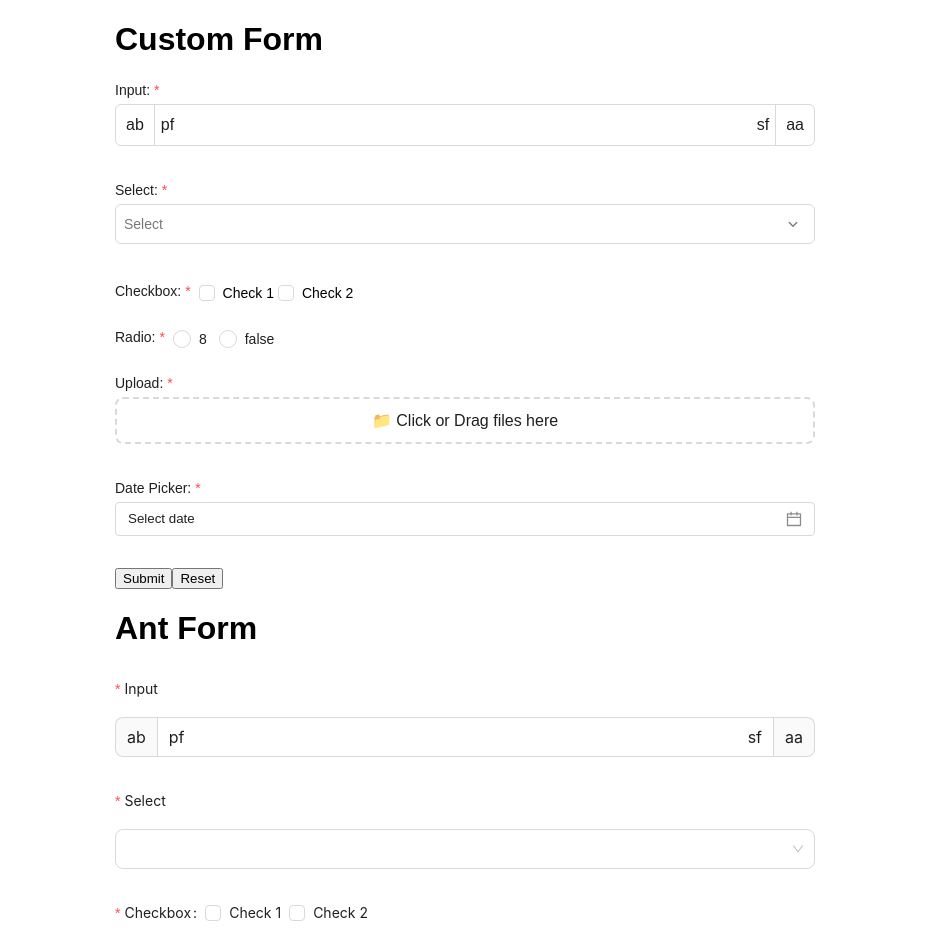
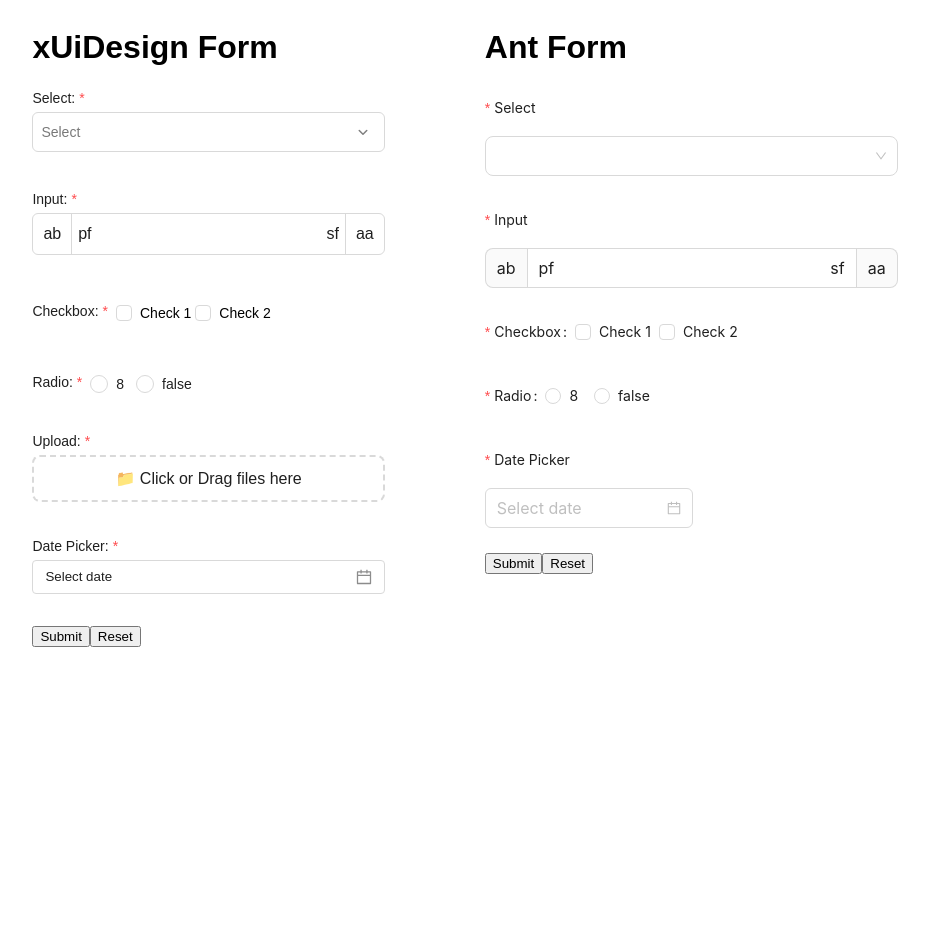
Before and after one commit to gabboyajyan/xUIDesign, a Next.js app: page / in a window 1280 px wide. Shown: the top 952 px of the page, without its empty margins (175-1104 px from the left). After the commit the page ends 800 px from the top, so only its background shows below. Built offline with nearby package versions, Linux system fonts and the light colour scheme.

Commit message:
Fixed error message radio & checkbox.

```diff
--- a/src/app/page.tsx
+++ b/src/app/page.tsx
@@ -24,29 +24,15 @@ export default function Home() {
     const [antForm] = AntForm.useForm();
 
     return (
-        <div style={{ width: 700, margin: "0 auto" }}>
-            <h1>Custom Form</h1>
+        <div style={{ gap: 100, margin: "0 auto", display: 'flex', justifyContent: 'center' }}>
+            <div>
+                <h1>xUiDesign Form</h1>
                 <Form
                     form={form}
                     size="large"
                     layout="vertical"
                     onFinish={(e) => console.log(e)}
                 >
-                <Form.Item
-                    normalize={(value: string) => value.trimLeft().replace(/\s{2,}/, ' ')}
-                    name="input"
-                    label="Input"
-                    rules={[{ required: true }]}
-                >
-                    <Input
-                        allowClear
-                        suffix={<>sf</>}
-                        prefix={<>pf</>}
-                        addonAfter={<>aa</>}
-                        addonBefore={<>ab</>}
-                    />
-                </Form.Item>
-
                     <Form.Item
                         name="select"
                         label="Select"
@@ -62,6 +48,21 @@ export default function Home() {
                                 { value: "4", label: "four" },
                                 { value: "5", label: "five" }
                             ]} />
+                    </Form.Item>
+
+                    <Form.Item
+                        normalize={(value: string) => value.trimLeft().replace(/\s{2,}/, ' ')}
+                        name="input"
+                        label="Input"
+                        rules={[{ required: true }]}
+                    >
+                        <Input
+                            allowClear
+                            suffix={<>sf</>}
+                            prefix={<>pf</>}
+                            addonAfter={<>aa</>}
+                            addonBefore={<>ab</>}
+                        />
                     </Form.Item>
 
                     <Form.Item
@@ -103,7 +104,9 @@ export default function Home() {
                     <button>Submit</button>
                     <button type="button" onClick={() => form.resetFields()}>Reset</button>
                 </Form>
+            </div>
 
+            <div>
                 <h1>Ant Form</h1>
                 <AntForm
                     form={antForm}
@@ -111,6 +114,24 @@ export default function Home() {
                     layout="vertical"
                     onFinish={(e) => console.log(e)}
                 >
+                    <AntForm.Item
+                        name="select"
+                        label="Select"
+                        rules={[{ required: true }]}
+                    >
+                        <AntSelect
+                            allowClear
+                            showSearch
+                            placement="topRight"
+                            options={[
+                                { value: "1", label: "one" },
+                                { value: "2", label: "two" },
+                                { value: "3", label: "three" },
+                                { value: "4", label: "four" },
+                                { value: "5", label: "five" }
+                            ]} />
+                    </AntForm.Item>
+
                     <AntForm.Item
                         name="input"
                         label="Input"
@@ -124,23 +145,6 @@ export default function Home() {
                             addonAfter={<>aa</>}
                             addonBefore={<>ab</>}
                         />
-                </AntForm.Item>
-
-                <AntForm.Item
-                    name="select"
-                    label="Select"
-                    rules={[{ required: true }]}
-                >
-                    <AntSelect
-                        allowClear
-                        showSearch
-                        options={[
-                            { value: "1", label: "one" },
-                            { value: "2", label: "two" },
-                            { value: "3", label: "three" },
-                            { value: "4", label: "four" },
-                            { value: "5", label: "five" }
-                        ]} />
                     </AntForm.Item>
 
                     <AntForm.Item
@@ -175,5 +179,6 @@ export default function Home() {
                     <button onClick={() => antForm.resetFields()}>Reset</button>
                 </AntForm>
             </div>
+        </div>
     )
 }
--- a/src/xUiDesign/components/Checkbox/style.css
+++ b/src/xUiDesign/components/Checkbox/style.css
@@ -4,6 +4,7 @@
     align-items: center;
     display: inline-flex;
     color: var(--xui-main-color);
+    margin: 16px 0;
 }
 
 .xUi-checkbox {
--- a/src/xUiDesign/components/Radio/style.css
+++ b/src/xUiDesign/components/Radio/style.css
@@ -5,6 +5,7 @@
     cursor: pointer;
     position: relative;
     font-size: var(--xui-font-size-md);
+    margin: 16px 0;
 }
 
 .xUi-radio-label input {
```
Lines whose indentation alone changed are shown as unchanged.
